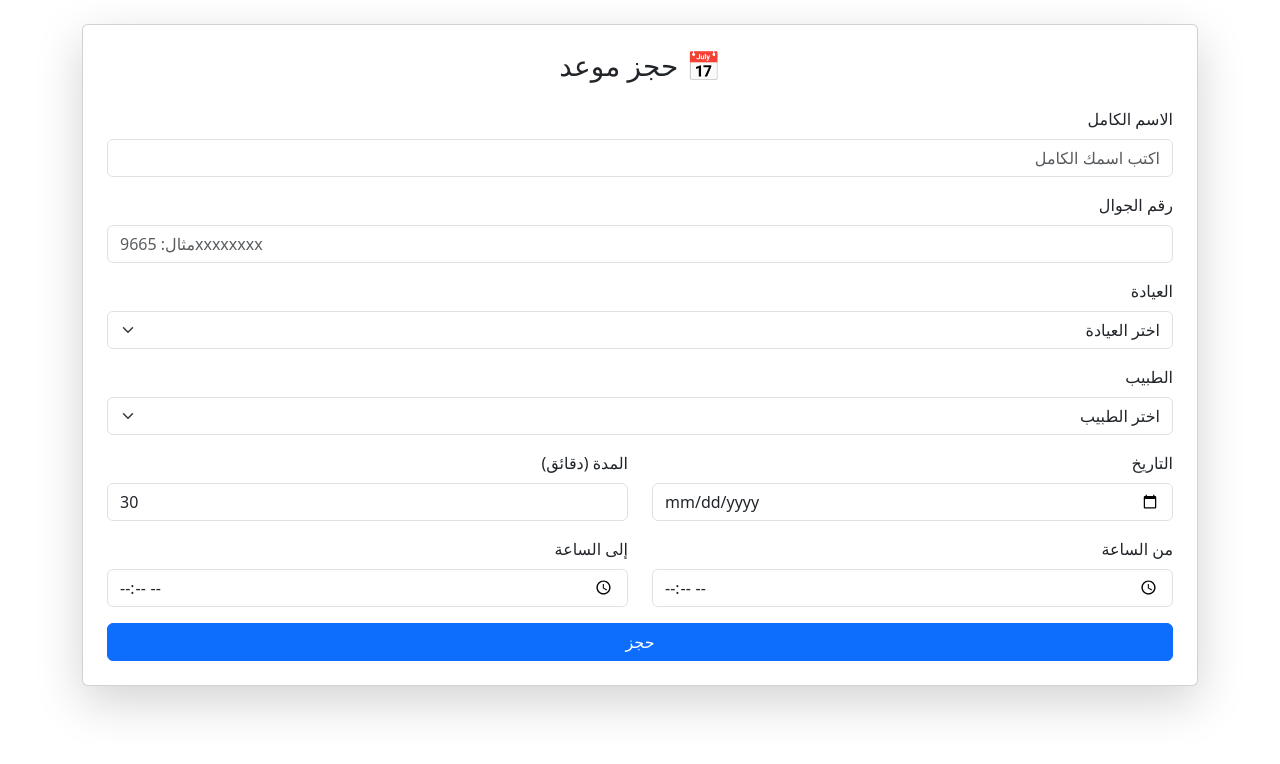
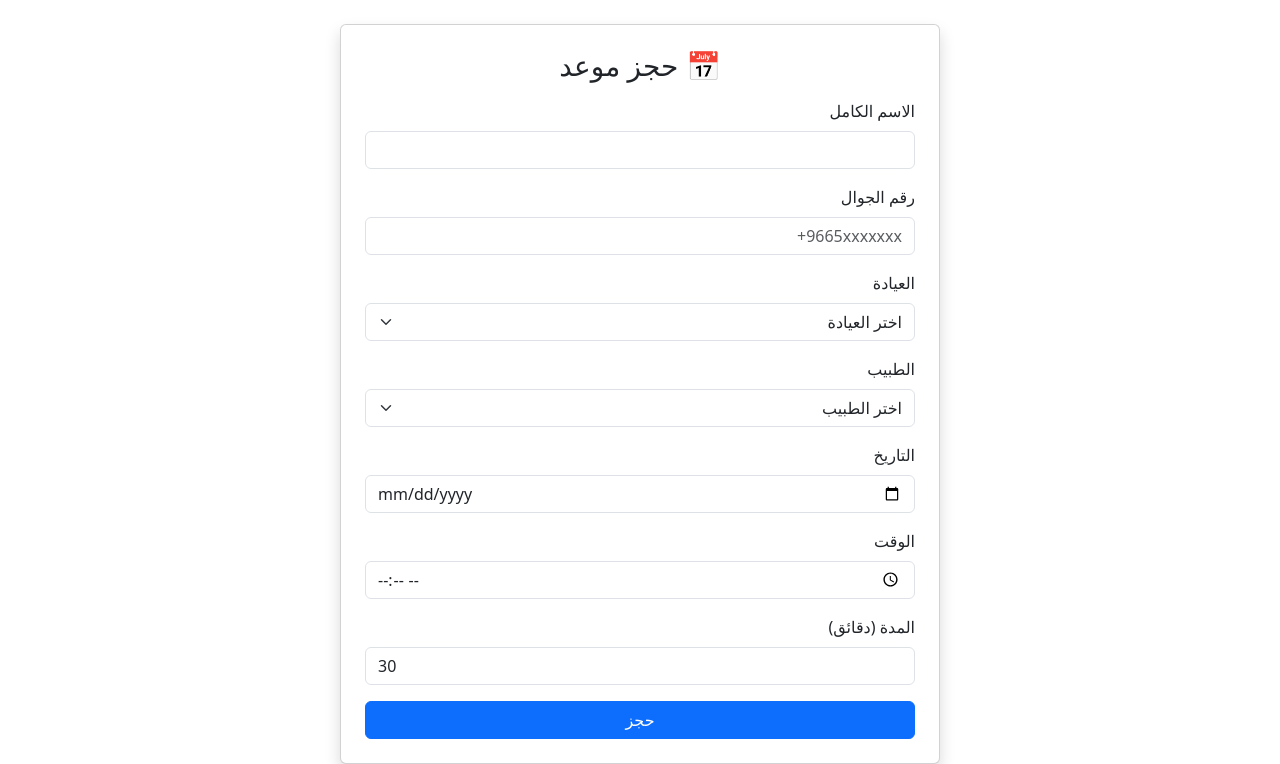
Before and after one commit to mshrf3334-star/clinic-appointments, a Flask app: page /book in a window 1280 px wide. Shown: the part 56-820 px from the top of the page. Before the commit the page ends 771 px from the top, so only its background shows below. Run offline with Flask 3, Linux system fonts and the light colour scheme.

Commit message:
Update appointment_form.html

```diff
--- a/templates/appointment_form.html
+++ b/templates/appointment_form.html
@@ -1,30 +1,29 @@
 {% extends "base.html" %}
 {% block content %}
-<div class="page-wrap">
-  <div class="card shadow-lg p-4 card-form mx-auto bg-white">
-    <h3 class="text-center mb-4">📅 حجز موعد</h3>
-
-    <form method="POST" action="{{ url_for('book') }}">
+<div class="d-flex justify-content-center">
+  <div class="card shadow p-4" style="max-width: 600px; width: 100%;">
+    <h3 class="mb-3 text-center">📅 حجز موعد</h3>
+    <form method="POST">
       <div class="mb-3">
         <label class="form-label">الاسم الكامل</label>
-        <input type="text" name="name" class="form-control" placeholder="اكتب اسمك الكامل" required>
+        <input type="text" name="name" class="form-control" required>
       </div>
 
       <div class="mb-3">
         <label class="form-label">رقم الجوال</label>
-        <input type="tel" name="phone" class="form-control" placeholder="مثال: 9665xxxxxxxx" required>
+        <input type="text" name="phone" class="form-control" placeholder="9665xxxxxxx+" required>
       </div>
 
       <div class="mb-3">
         <label class="form-label">العيادة</label>
         <select name="clinic" class="form-select" required>
           <option value="">اختر العيادة</option>
-          <option>الأسنان</option>
-          <option>الباطنية</option>
-          <option>المسالك البولية</option>
-          <option>العظام</option>
-          <option>الأطفال</option>
-          <option>النساء والولادة</option>
+          <option>أسنان</option>
+          <option>باطنية</option>
+          <option>مسالك بولية</option>
+          <option>عظام</option>
+          <option>أطفال</option>
+          <option>نساء وولادة</option>
         </select>
       </div>
 
@@ -33,33 +32,25 @@
         <select name="doctor" class="form-select" required>
           <option value="">اختر الطبيب</option>
           <option>د. أحمد</option>
+          <option>د. محمد</option>
           <option>د. سارة</option>
-          <option>د. محمد</option>
           <option>د. ليلى</option>
-          <option>د. خالد</option>
         </select>
       </div>
 
-      <div class="row">
-        <div class="col-md-6 mb-3">
-          <label class="form-label">التاريخ</label>
-          <input type="date" name="date" class="form-control" required>
-        </div>
-        <div class="col-md-6 mb-3">
-          <label class="form-label">المدة (دقائق)</label>
-          <input type="number" name="duration" class="form-control" value="30" min="10" step="5" required>
-        </div>
+      <div class="mb-3">
+        <label class="form-label">التاريخ</label>
+        <input type="date" name="date" class="form-control" required>
       </div>
 
-      <div class="row">
-        <div class="col-md-6 mb-3">
-          <label class="form-label">من الساعة</label>
-          <input type="time" name="start_time" class="form-control" required>
-        </div>
-        <div class="col-md-6 mb-3">
-          <label class="form-label">إلى الساعة</label>
-          <input type="time" name="end_time" class="form-control" required>
-        </div>
+      <div class="mb-3">
+        <label class="form-label">الوقت</label>
+        <input type="time" name="time" class="form-control" required>
+      </div>
+
+      <div class="mb-3">
+        <label class="form-label">المدة (دقائق)</label>
+        <input type="number" name="duration" class="form-control" value="30" min="10">
       </div>
 
       <button type="submit" class="btn btn-primary w-100">حجز</button>
```
